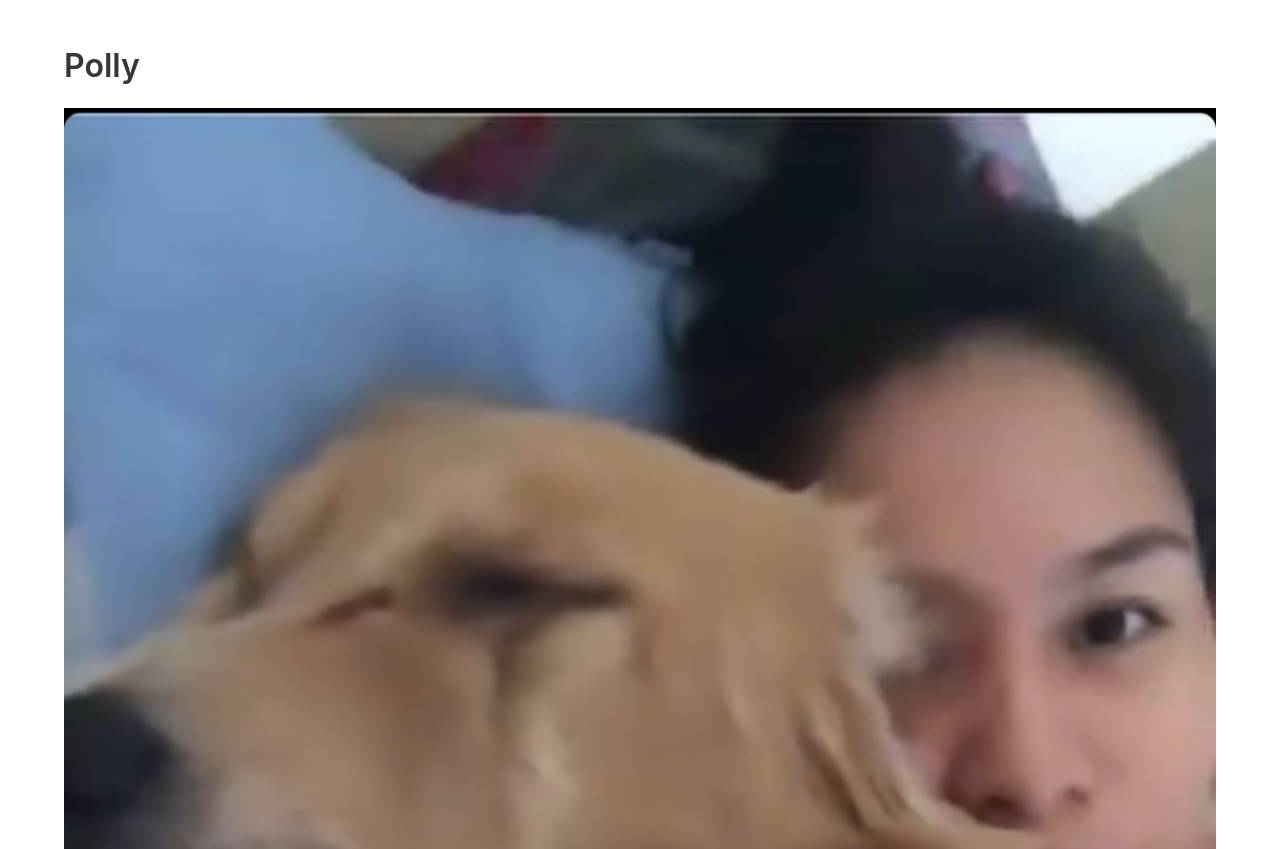
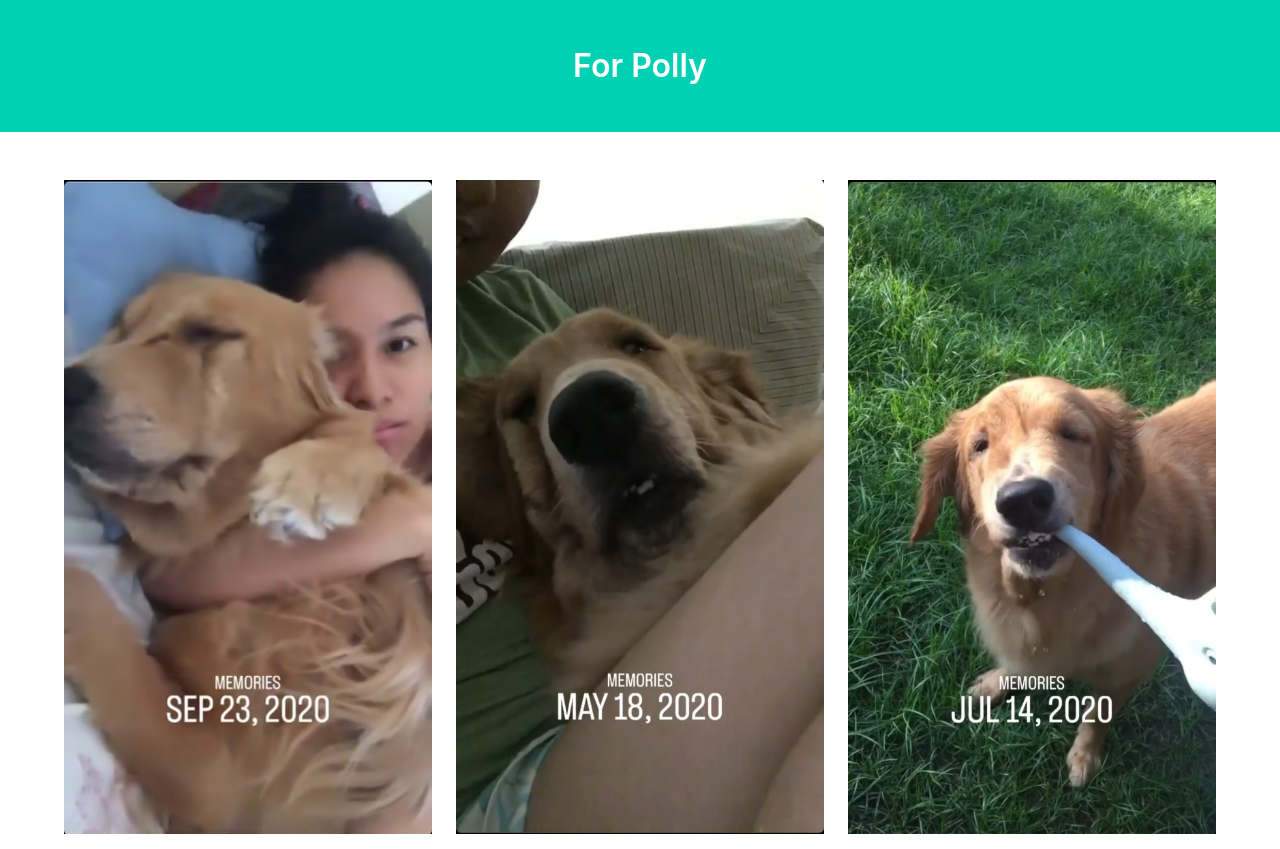
Before and after one commit to ojraqueno/polly-site, a website: page src/index.html in a window 1280 px wide. Shown: the top 849 px of the page. Drawn offline with nearby package versions, Linux system fonts and the light colour scheme.

Commit message:
try columns

```diff
--- a/src/index.html
+++ b/src/index.html
@@ -8,12 +8,34 @@
   <title>Polly</title>
 </head>
 <body>
+  <section class="hero is-primary">
+    <div class="container has-text-centered">
+      <div class="hero-body">
+        <p class="title">
+          For Polly
+        </p>
+      </div>
+    </div>
+  </section>
   <section class="section">
     <div class="container">
-      <h1 class="title is-3">Polly</h1>
-      <figure class="image is-9by16">
-        <img src="/img/Polly 001.jpg" />
-      </figure>
+      <div class="columns">
+        <div class="column">
+          <figure class="image is-9by16">
+            <img src="/img/Polly 001.jpg" />
+          </figure>
+        </div>
+        <div class="column">
+          <figure class="image is-9by16">
+            <img src="/img/Polly 002.jpg" />
+          </figure>
+        </div>
+        <div class="column">
+          <figure class="image is-9by16">
+            <img src="/img/Polly 003.jpg" />
+          </figure>
+        </div>
+      </div>
     </div>
   </section>
 </body>
```
Also changed, not shown: src/img/Polly 002.jpg (added), src/img/Polly 003.jpg (added).
